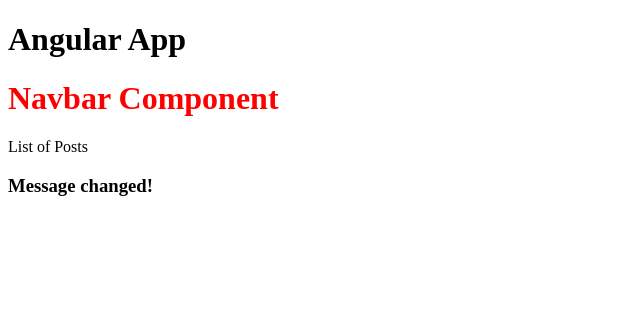
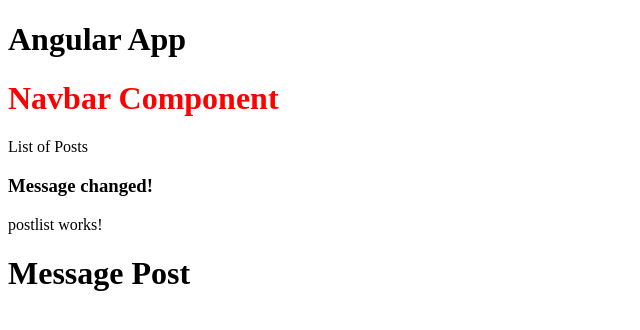
Before and after one commit to Codinglone/angular-second, an Angular app: page / in a window 1280 px wide. Shown: the top 330 px of the page, without its empty margins (0-640 px from the left). Built offline with nearby package versions, Linux system fonts and the light colour scheme.

Commit message:
Added postlist and shared some data to it from post component

```diff
--- a/src/app/app.module.ts
+++ b/src/app/app.module.ts
@@ -5,12 +5,14 @@ import { AppRoutingModule } from './app-routing.module';
 import { AppComponent } from './app.component';
 import { NavbarComponent } from './navbar/navbar.component';
 import { PostComponent } from './post/post.component';
+import { PostlistComponent } from './postlist/postlist.component';
 
 @NgModule({
   declarations: [
     AppComponent,
     NavbarComponent,
-    PostComponent
+    PostComponent,
+    PostlistComponent
   ],
   imports: [
     BrowserModule,
--- a/src/app/post/post.component.html
+++ b/src/app/post/post.component.html
@@ -1,3 +1,5 @@
 <p>{{ title }}</p>
 
 <h3>{{fromParent}}</h3>
+
+<app-postlist [fromPost] = 'messagePost'></app-postlist>
--- /dev/null
+++ b/src/app/postlist/postlist.component.html
@@ -0,0 +1,2 @@
+<p>postlist works!</p>
+<h1>{{ fromPost }}</h1>
```
Also changed, not shown: src/app/postlist/postlist.component.ts (added, +11 -0 lines), src/app/postlist/postlist.component.css (added).
